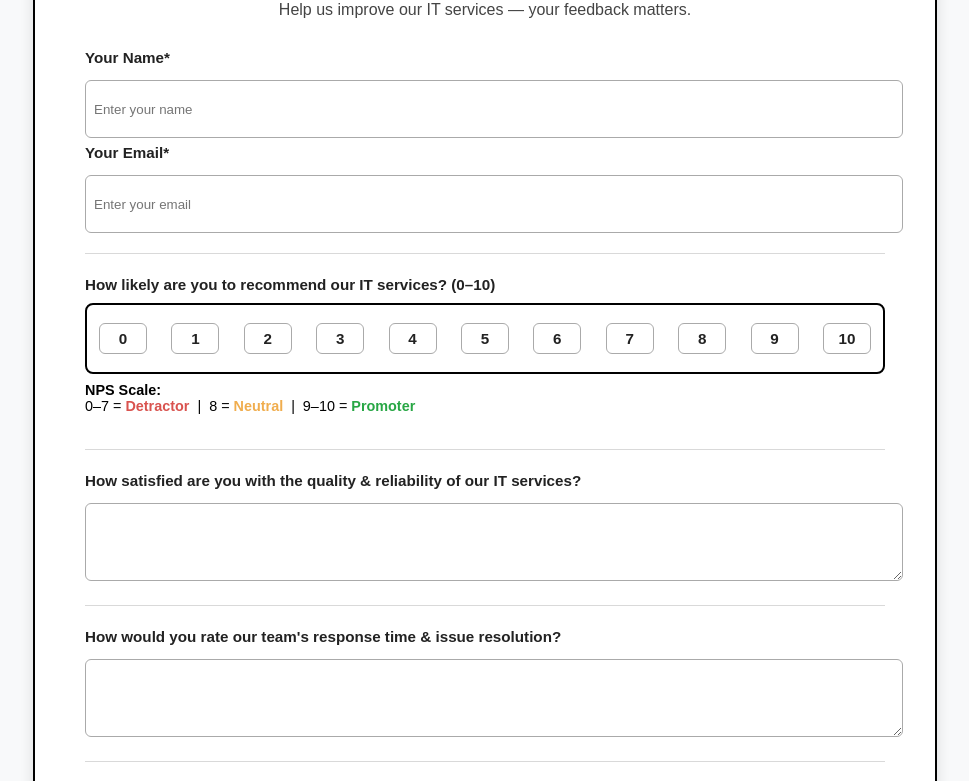
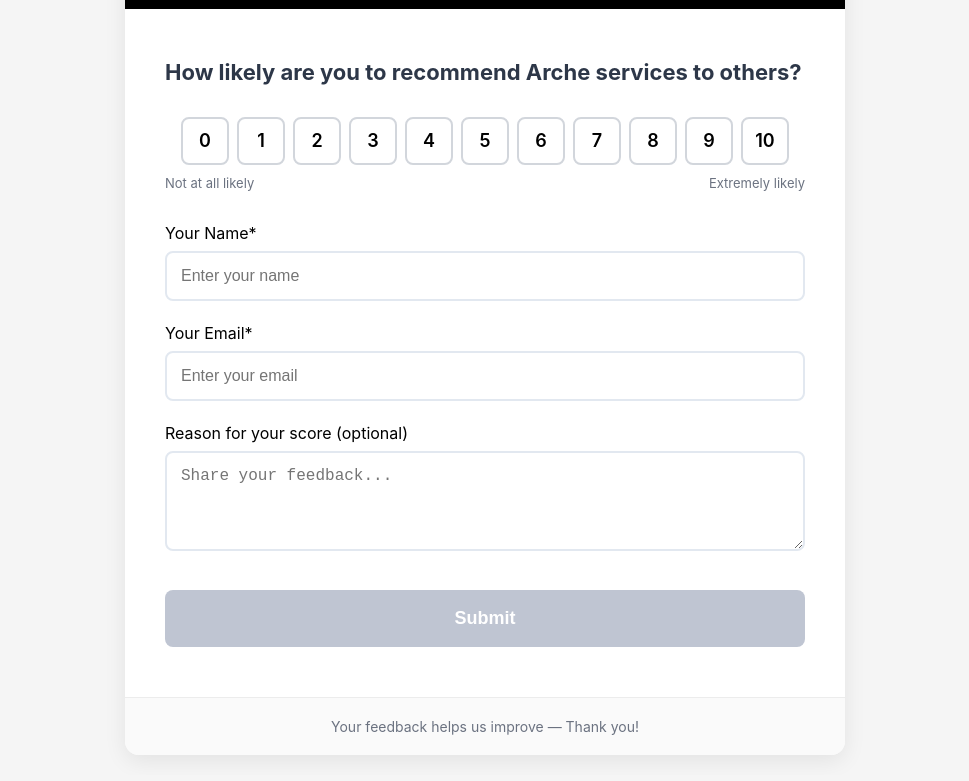
Before and after one commit to ArcheGlobal/arche-nps-survey, a plain HTML site: page index.html in a window 1280 px wide. Shown: the part 216-997 px from the top of the page, without its empty margins (155-1124 px from the left). Drawn offline with Linux system fonts and the light colour scheme.

Commit message:
Update index.html

```diff
--- a/index.html
+++ b/index.html
@@ -3,128 +3,143 @@
 <head>
 <meta charset="UTF-8">
 <meta name="viewport" content="width=device-width, initial-scale=1.0">
-<title>Arche IT Services - NPS Survey</title>
+<title>Arche - Net Promoter Score Survey</title>
 
 <style>
+* {margin:0; padding:0; box-sizing:border-box;}
+
 body {
-  font-family: Arial, sans-serif;
-  background-color: #f8f9fa;
-  margin: 0;
-  padding: 0;
+  font-family: -apple-system, BlinkMacSystemFont, 'Segoe UI', Roboto, 'Helvetica Neue', Arial;
+  background:#f5f5f5;
+  padding:20px;
+  display:flex;
+  align-items:center;
+  justify-content:center;
+  min-height:100vh;
 }
 
-/* Container */
 .container {
-  width: 70%;
-  max-width: 800px;
-  margin: 40px auto;
-  background-color: #ffffff;
-  border: 2px solid #000000;
-  border-radius: 12px;
-  padding: 40px 50px;
-  box-shadow: 0 4px 14px rgba(0,0,0,0.12);
+  width:100%;
+  max-width:720px;
+  background:#fff;
+  border-radius:14px;
+  overflow:hidden;
+  box-shadow:0 6px 22px rgba(0,0,0,0.08);
 }
 
-/* Logo */
-.container img {
-  display: block;
-  margin: 0 auto 30px;
-  max-width: 240px;
+/* Header */
+.header {
+  background:#000;
+  color:#fff;
+  text-align:center;
+  padding:42px 28px;
 }
 
-/* Title */
-h1 {
-  text-align: center;
-  color: #000;
-  margin-bottom: 6px;
-  font-size: 1.9rem;
-  font-weight: 700;
+.logo {
+  max-width:180px;
+  margin-bottom:8px;
 }
 
-p.subtitle {
-  text-align: center;
-  color: #444;
-  margin-bottom: 30px;
-  font-size: 1rem;
+/* Form Body */
+.form-content {
+  padding:50px 40px;
 }
 
-/* Question block */
-.question {
-  padding-bottom: 20px;
-  margin-bottom: 22px;
-  border-bottom: 1px solid rgba(0,0,0,0.15);
+.label-title {
+  font-size:22px;
+  font-weight:700;
+  color:#2d3748;
+  text-align:center;
+  margin-bottom:30px;
 }
 
-label {
-  display: block;
-  margin: 6px 0;
-  color: #222;
-  font-size: .95rem;
-  font-weight: 600;
+/* NPS */
+.nps-scale-container {margin:32px 0;}
+.nps-scale {
+  display:flex;
+  justify-content:center;
+  gap:8px;
+  flex-wrap:wrap;
+}
+
+.nps-btn {
+  width:48px;
+  height:48px;
+  background:#fff;
+  border:2px solid #d2d6dc;
+  border-radius:8px;
+  font-size:18px;
+  font-weight:600;
+  cursor:pointer;
+  display:flex;
+  align-items:center;
+  justify-content:center;
+  transition:.2s;
+}
+
+.nps-btn:hover {
+  background:#f7fafc;
+  border-color:#000;
+  transform:scale(1.08);
+}
+.nps-btn.selected {
+  background:#000;
+  color:#fff;
+  border-color:#000;
+  transform:scale(1.1);
 }
 
 /* Inputs */
-textarea, input[type="text"], input[type="email"] {
-  width: 100%;
-  height: 60px;
-  margin-top: 8px;
-  padding: 8px;
-  font-family: inherit;
-  border: 1px solid #aaa;
-  border-radius: 6px;
-  resize: vertical;
+.input-group {
+  margin-top:22px;
 }
-input[type="text"], input[type="email"] {height: 40px;}
-
-textarea:focus, input:focus {
-  border-color: #000;
-  outline: none;
+input, textarea {
+  width:100%;
+  padding:14px;
+  font-size:16px;
+  border:2px solid #e2e8f0;
+  border-radius:8px;
+  margin-top:8px;
+}
+input:focus, textarea:focus {
+  border-color:#000;
+  outline:none;
+}
+textarea {
+  height:100px;
+  resize:vertical;
 }
 
-/* NPS buttons */
-#nps-options {
-  display: flex;
-  justify-content: space-between;
-  border: 2px solid #000;
-  padding: 12px;
-  border-radius: 8px;
-  margin-top: 10px;
+/* Submit */
+button {
+  width:100%;
+  background:#000;
+  color:#fff;
+  border:none;
+  border-radius:8px;
+  padding:18px;
+  font-size:18px;
+  font-weight:600;
+  cursor:pointer;
+  margin-top:35px;
+  transition:.2s;
+}
+button:disabled {
+  background:#bfc5d2;
+  cursor:not-allowed;
+}
+button:hover:not(:disabled) {
+  background:#222;
 }
 
-#nps-options label {
-  padding: 6px 10px;
-  border: 1px solid #aaa;
-  border-radius: 6px;
-  cursor: pointer;
-  min-width: 26px;
-  text-align: center;
-  font-weight: bold;
-}
-
-#nps-options label.selected {
-  background-color: #000;
-  color: #fff;
-  border-color: #000;
-}
-
-/* Submit Button */
-button {
-  display: block;
-  margin: 30px auto 0;
-  padding: 12px 30px;
-  background-color: #000;
-  color: #fff;
-  border: none;
-  border-radius: 6px;
-  cursor: pointer;
-  font-size: 1rem;
-  font-weight: 600;
-  letter-spacing: .5px;
-  transition: 0.25s;
-}
-
-button:hover {
-  background-color: #222;
+/* Footer */
+.footer {
+  text-align:center;
+  padding:20px;
+  background:#fafafa;
+  font-size:14px;
+  color:#6b7280;
+  border-top:1px solid #ececec;
 }
 </style>
 </head>
@@ -132,112 +147,108 @@ button:hover {
 <body>
 <div class="container">
 
-<img src="Arche_Logo_Black_1024x231.png" alt="Arche Logo">
-
-<h1>Customer Satisfaction Survey</h1>
-<p class="subtitle">Help us improve our IT services — your feedback matters.</p>
-
-<!-- Name & Email -->
-<div class="question">
-<label>Your Name*</label>
-<input type="text" id="name" placeholder="Enter your name">
-
-<label>Your Email*</label>
-<input type="email" id="email" placeholder="Enter your email">
+<div class="header">
+<img src="Arche_Logo_Black_1024x231.png" class="logo">
+<div style="font-size:28px;font-weight:700;margin-top:8px;">
+Customer Feedback
 </div>
-
-<!-- NPS -->
-<div class="question">
-<label>How likely are you to recommend our IT services? (0–10)</label>
-
-<div id="nps-options">
-  <label><input type="radio" name="nps" value="0" style="display:none">0</label>
-  <label><input type="radio" name="nps" value="1" style="display:none">1</label>
-  <label><input type="radio" name="nps" value="2" style="display:none">2</label>
-  <label><input type="radio" name="nps" value="3" style="display:none">3</label>
-  <label><input type="radio" name="nps" value="4" style="display:none">4</label>
-  <label><input type="radio" name="nps" value="5" style="display:none">5</label>
-  <label><input type="radio" name="nps" value="6" style="display:none">6</label>
-  <label><input type="radio" name="nps" value="7" style="display:none">7</label>
-  <label><input type="radio" name="nps" value="8" style="display:none">8</label>
-  <label><input type="radio" name="nps" value="9" style="display:none">9</label>
-  <label><input type="radio" name="nps" value="10" style="display:none">10</label>
-</div>
-
-<p style="font-size:0.9rem;margin-top:8px;">
-<b>NPS Scale:</b><br>
-0–7 = <span style="color:#d9534f;font-weight:bold;">Detractor</span> &nbsp;|&nbsp;
-8 = <span style="color:#f0ad4e;font-weight:bold;">Neutral</span> &nbsp;|&nbsp;
-9–10 = <span style="color:#28a745;font-weight:bold;">Promoter</span>
+<p style="opacity:.9;font-size:16px;margin-top:6px;">
+Net Promoter Score Survey
 </p>
 </div>
 
-<!-- Original Questions -->
-<div class="question">
-<label>How satisfied are you with the quality & reliability of our IT services?</label>
-<textarea id="q1"></textarea>
+<form class="form-content" id="surveyForm">
+
+<label class="label-title">
+How likely are you to recommend Arche services to others?
+</label>
+
+<!-- NPS Buttons -->
+<div class="nps-scale-container">
+  <div class="nps-scale" id="npsButtons"></div>
+  <div style="display:flex;justify-content:space-between;font-size:13px;color:#6b7280;margin-top:10px;">
+    <span>Not at all likely</span>
+    <span>Extremely likely</span>
+  </div>
 </div>
 
-<div class="question">
-<label>How would you rate our team's response time & issue resolution?</label>
-<textarea id="q2"></textarea>
+<input type="hidden" id="npsScore" required>
+
+<div class="input-group">
+<label>Your Name*</label>
+<input type="text" id="name" required placeholder="Enter your name">
 </div>
 
-<div class="question">
-<label>How confident are you in our technical expertise?</label>
-<textarea id="q3"></textarea>
+<div class="input-group">
+<label>Your Email*</label>
+<input type="email" id="email" required placeholder="Enter your email">
 </div>
 
-<div class="question">
-<label>How effective is our communication on updates & issues?</label>
-<textarea id="q4"></textarea>
+<div class="input-group">
+<label>Reason for your score (optional)</label>
+<textarea id="feedback" placeholder="Share your feedback..."></textarea>
 </div>
 
-<div class="question">
-<label>What do we do well, and where should we improve?</label>
-<textarea id="q5"></textarea>
+<button id="submitBtn" disabled>Submit</button>
+
+</form>
+
+<div class="footer">
+Your feedback helps us improve — Thank you!
 </div>
 
-<button onclick="submitForm()">Submit Feedback</button>
 </div>
 
 <script>
-// highlight NPS selection
-const labels = document.querySelectorAll('#nps-options label');
-labels.forEach(label => {
-  label.onclick = () => {
-    labels.forEach(l => l.classList.remove('selected'));
-    label.classList.add('selected');
-    label.querySelector("input").checked = true;
-  };
-});
+// Build NPS Buttons 0-10
+const npsContainer = document.getElementById("npsButtons");
+const npsScoreInput = document.getElementById("npsScore");
+const submitBtn = document.getElementById("submitBtn");
 
-function submitForm() {
-let data = {
-  name: document.getElementById("name").value,
-  email: document.getElementById("email").value,
-  nps: document.querySelector('input[name="nps"]:checked')?.value,
-  q1: document.getElementById("q1").value,
-  q2: document.getElementById("q2").value,
-  q3: document.getElementById("q3").value,
-  q4: document.getElementById("q4").value,
-  q5: document.getElementById("q5").value
-};
+for(let i=0;i<=10;i++){
+  const btn=document.createElement("div");
+  btn.className="nps-btn";
+  btn.textContent=i;
+  btn.dataset.value=i;
+  npsContainer.appendChild(btn);
 
-if (!data.name || !data.email || !data.nps) {
-  alert("⚠️ Please fill your name, email, and select a rating.");
-  return;
+  btn.addEventListener("click",()=>{
+    document.querySelectorAll(".nps-btn").forEach(b=>b.classList.remove("selected"));
+    btn.classList.add("selected");
+    npsScoreInput.value=i;
+    submitBtn.disabled=false;
+  });
 }
 
-// ✅ SEND TO GOOGLE SHEETS
-fetch("https://script.google.com/macros/s/AKfycbx9mCmvXSRrtwyV98VUAvF2TB_5DqJfvCNV4LHGR1_YnS2oc5TZjYB0GIbq9XrObLOokw/exec", {
-  method: "POST",
-  mode: "no-cors",
-  body: JSON.stringify(data)
+// Submit Handler
+document.getElementById("surveyForm").addEventListener("submit",function(e){
+  e.preventDefault();
+
+  const data = {
+    name:document.getElementById("name").value,
+    email:document.getElementById("email").value,
+    nps:npsScoreInput.value,
+    feedback:document.getElementById("feedback").value,
+  };
+
+  if(!data.name||!data.email||!data.nps){
+    alert("Please fill all required fields.");
+    return;
+  }
+
+  // ✅ send to Google sheet
+fetch("https://script.google.com/macros/s/AKfycbx9mCmvXSRrtwyV98VUAvF2TB_5DqJfvCNV4LHGR1_YnS2oc5TZjYB0GIbq9XrObLOokw/exec",{
+    method:"POST",
+    mode:"no-cors",
+    body:JSON.stringify(data)
+  });
+
+  alert("✅ Thank you! Your response has been submitted.");
+  this.reset();
+  document.querySelectorAll(".nps-btn").forEach(b=>b.classList.remove("selected"));
+  submitBtn.disabled=true;
 });
+</script>
 
-alert("✅ Thank you! Your response has been submitted.");
-}
-</script>
 </body>
 </html>
```
